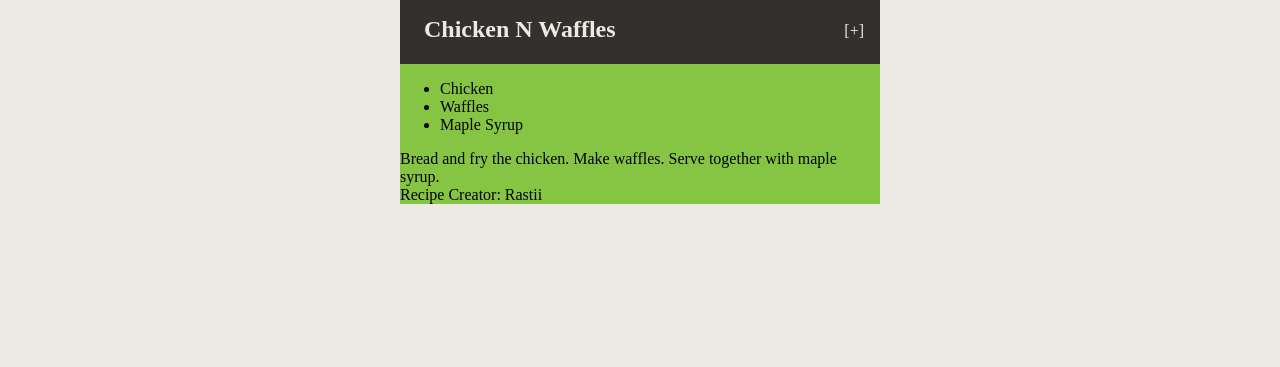
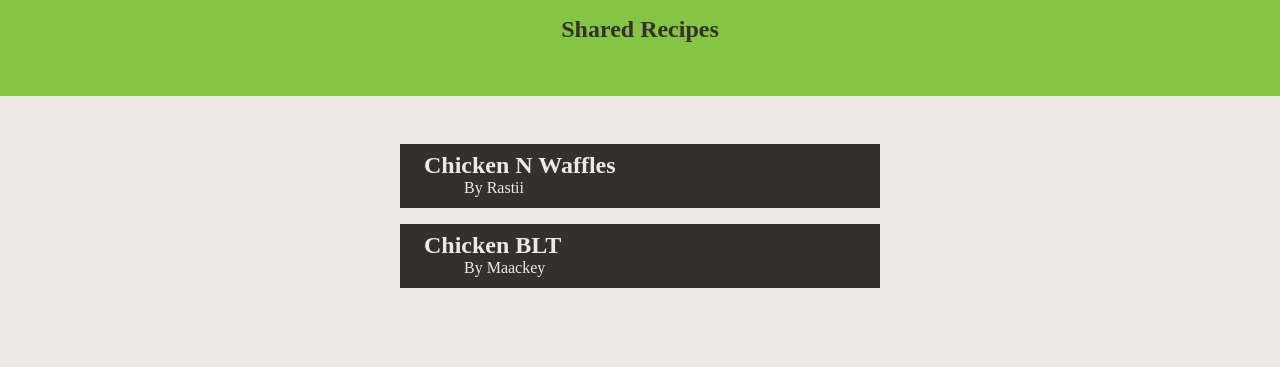
Before and after one commit to Rastii/SmartPhood-Website, a Flask app: page / in a window 1280 px wide. Shown: the top 367 px of the page. Run offline with Flask 2, Linux system fonts and the light colour scheme; data comes from the database, SQL or seed files in the repository.

Commit message:
Added dynamic listing of recipes.. added uploading of recipes

```diff
--- a/application.py
+++ b/application.py
@@ -75,9 +75,131 @@ def login_user():
     else:
         return '-1'
 
+@application.route('/mobile/login', methods=['POST'])
+def login_mobile_user():
+    if all (x in request.form for x in ('username', 'password')):
+        query = '''
+            SELECT K.key, U.salt, U.password FROM users U, api_keys K
+            WHERE U.username=:username AND U.id=K.u_id;
+        '''
+        try:
+            tupl = db.session.execute(query, {
+                'username':request.form['username']
+            }).first()
+            if tupl:
+                key, salt, password = tupl
+                if(bcrypt.hashpw(request.form['password'], salt) == password):
+                    return key
+                else:
+                    #badpass
+                    return '0'
+            else:
+                #No username exists
+                return '0'
+        except:
+            #Error with the SQL requests
+            return '-1'
+    else:
+        #All post variables do not exist
+        return '-1'
+
 @application.route('/api/recipes', methods=['GET'])
 def get_recipes():
-    return '1'
+    data = []
+    query = '''
+        SELECT * FROM recipes
+    '''
+    try:
+        recipes = db.session.execute(query)
+        for _id, name, instructions, author in recipes:
+            data.append({
+                'id': _id,
+                'name': name,
+                'instructions': instructions,
+                'author': author
+            })
+        return json.dumps(data)
+    except:
+        return '-1'
+
+def create_recipe(username, data):
+    query = '''
+        INSERT INTO recipes
+        VALUES(NULL, :name, :instructions, :author)
+    '''
+    query2 = '''
+        INSERT INTO ingredients
+        VALUES(NULL, :r_id, :name, :calories, :amount)
+    '''
+    try:
+        for recipe in data:
+            result = db.session.execute(query, {
+                'name': data['name'],
+                'instructions': data['instruction'],
+                'author': username
+            })
+            db.session.commit()
+            r_id = result.lastrowid
+            for ingredient in recipe['ingredients']:
+                result2 = db.session.execute(query2, {
+                    'r_id': r_id,
+                    'name': ingredient['name'],
+                    'calories': ingredient['calories'],
+                    'amount': ingredient['amount']
+                })
+                db.session.commit()
+        return 1
+    except:
+        return -1
+
+
+@application.route('/api/recipes', methods=['POST'])
+def upload_recipes():
+    if 'key' in request.args:
+        #return request.args['key']
+        query = '''
+            SELECT U.username
+            FROM users U, api_keys K
+            WHERE K.key=:key AND K.u_id=U.id
+        '''
+        data = json.loads(request.data)
+        try:
+            result = db.session.execute(query, {
+                'key': request.args['key']
+            }).first()
+            if result:
+                username = result.username
+                if create_recipe(username, data):
+                    return '1'
+                else:
+                    return '-1'
+            else:
+                abort(401)
+        except:
+            return '-1'
+    else:
+        abort(401)
+
+@application.route('/api/ingredients/<recipe_id>')
+def get_recipe_ingredients(recipe_id):
+    data = []
+    query = '''
+        SELECT I.name, I.amount
+        FROM ingredients I, recipes R
+        WHERE I.r_id=:recipe_id AND I.r_id=R.id
+    '''
+    try:
+        ingredients = db.session.execute(query, {
+            'recipe_id': recipe_id
+        })
+        for name, amount in ingredients:
+            data.append({
+                'name': name,
+                'amount': amount
+            })
+        return json.dumps(data)
+    except:
+        return '-1'
 
 @application.route('/api/<search_term>', methods=['GET'])
 def get_ingredients(search_term):
--- a/static/css/index.css
+++ b/static/css/index.css
@@ -4,31 +4,94 @@ html, body {
 	background-color: #EDEAE3;
 }
 
+#header-container {
+	width: 100%;
+	height: 5em;
+	background-color: #86C543;
+	text-align: center;
+	padding-top: 1em;
+	color: #34302D;
+}
+
+#header-container h2 {
+	padding: 0;
+	margin: 0;
+}
+
+#main-container {
+	margin-top: 3em;
+	padding-bottom: 5em;
+}
+.recipe-body {
+	width: 30em;
+}
+
 .recipe {
 	background-color: #86C543;
 	width: 30em;
+	margin-top: 1em;
 	margin-left: auto;
 	margin-right: auto;
 }
 
 .recipe-header {
+	float: left;
+	margin-top: 0;
+	width: 100%;
 	background-color: #34302D;
 	color: #EDEAE3;
-	padding-top: 1em;
 	height: 3em;
+	padding-top: .5em;
+	padding-bottom: .5em;
 }
 
 .recipe-header h2 {
 	margin: 0;
+	width: 100%;
 	display: block;
 	float: left;
 	margin-left: 1em;
 }
-.recipe-header a {
+.recipe-header span {
 	display: block;
+	float: left;
+	margin-bottom: 0;
+	margin-left: 4em;
+}
+
+.ingredients {
+	color: #34302D;
+	padding: 1em;
+	width: 38%;
+	float: left;
+}
+
+.ingredients span {
+	display: block;
+	width: 100%;
+	border-bottom: 2px solid #34302D;
+}
+
+.ingredients ul {
+	color: #34302D;
+	list-style-type: none;
+	padding: 0;
+}
+
+.instructions {
+	background-color: #34302D;
+	color: #EDEAE3;
+	margin-left: 1em;
 	float: right;
-	margin-top: .4em;
-	margin-right: 1em;
-	text-decoration: none;
-	color: #EDEAE3;
+	width: 45%;
+	padding: 1em;
 }
+
+.instructions span {
+	display: block;
+	width: 100%;
+	border-bottom: 2px solid #86C543;
+}
+
+#footer-container {
+}
--- /dev/null
+++ b/static/js/recipes.js
@@ -0,0 +1,80 @@
+var recipe_template = _.template(''+
+	'<div class="recipe">' +
+		'<section class="recipe-header">' +
+			'<h2><%- name %></h2>' +
+			'<span>By <%- author %></span>' +
+		'</section>' +
+		'<section class="recipe-body" hidden>' +
+			'<div class="ingredients">' +
+				'<span><b>Ingredients</b></span>' +
+				'<ul></ul>' +
+			'</div>' +
+			'<div class="instructions">' +
+				'<span><b>Instructions</b></span>' +
+				'<p><%- instructions %></p>' +
+			'</div>' +
+		'</section>' +
+		'<br style="clear:both;"' +
+	'</div>');
+
+
+var getRecipes = function() {
+	var recipes;
+	$.ajax({
+		url: '/api/recipes',
+		dataType: 'json',
+		async: false,
+		success: function(data) {
+			recipes = data;
+		}
+	})
+	return recipes;
+}
+
+var getIngredients = function(recipeID) {
+	var ingredients;
+	$.ajax({
+		url: '/api/ingredients/' + recipeID,
+		dataType: 'json',
+		async: false,
+		success: function(data) {
+			ingredients = data;
+		}
+	})
+	return ingredients;
+}
+
+var displayRecipes = function(recipes) {
+	var $container = $('#main-container');
+	_.each(recipes, function(recipe) {
+		var $recipe = $(recipe_template(recipe)).data('id', recipe['id']);
+		$container.append($recipe);
+	});
+}
+
+$(document).ready(function() {
+	displayRecipes(getRecipes());
+	$('.recipe').on('click', function() {
+		var $this = $(this);
+		var $body = $this.find('.recipe-body');
+		if($body.is(":hidden")) {
+			var id = $this.data('id');
+			var ingredients = getIngredients(id);
+			var $ul = $this.find('.recipe-body ul');
+			$ul.empty();
+			_.each(ingredients, function(ingredient) {
+				var $li = $('<li></li>')
+					.text(ingredient['name'] + "  x" + ingredient['amount']);
+				$ul.append($li);
+			})
+			$body.show('slide');
+		}
+		else {
+			$body.hide('slide');
+		}
+
+		//$(this).find('.recipe-body').show('slide');
+
+
+	})
+})
--- a/templates/index.html
+++ b/templates/index.html
@@ -4,40 +4,14 @@
 		<link rel="stylesheet" href="../static/css/index.css">
 		<script src="../static/js/jquery.js"></script>
 	    <script src="../static/js/underscore.js"></script>
-	    <script src="../static/js/backbone.js"></script>
+	    <script src="../static/js/recipes.js"></script>
 	</head>
 
 	<body>
 		<div id="header-container">
-
+			<h2>Shared Recipes</h2>
 		</div>
 		<div id="main-container">
-			<div class="recipe">
-				<section class="recipe-header">
-					<h2>Chicken N Waffles</h2>
-					<a href="#">[+]</a>
-				</section>
-				<section class="recipe-body">
-					<div class="ingredients">
-						<ul>
-							<li>Chicken</li>
-							<li>Waffles</li>
-							<li>Maple Syrup</li>
-						</ul>
-					</div>
-					<div class="instructions">
-						<span>
-							Bread and fry the chicken.  Make waffles.  Serve together with maple syrup.
-						</span>
-					</div>
-				</section>
-				<section class="recipe-footer">
-					<span>
-						Recipe Creator: Rastii
-					</span>
-				</section>
-			</div>
-		</div>
 		<div id="footer-container">
 
 		</div>
```
Also changed, not shown: app_db.db.
